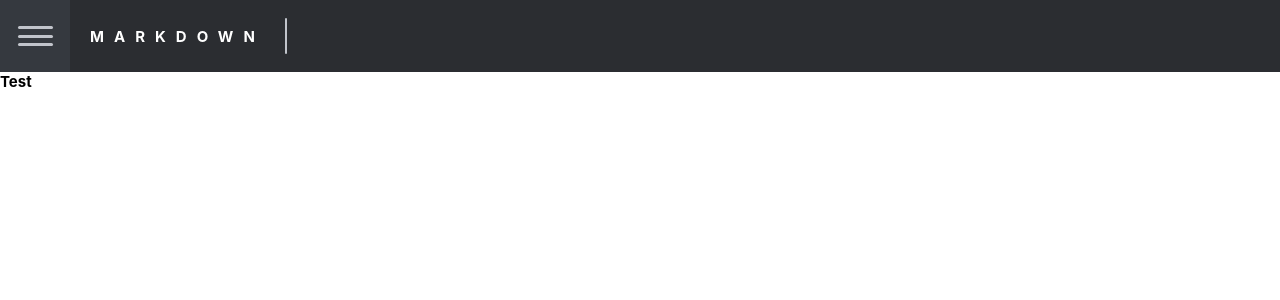
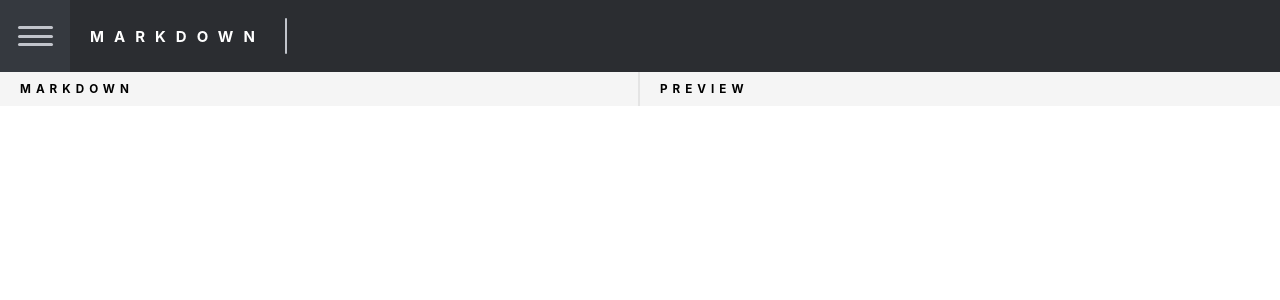
Before and after one commit to hidalest/markdownEditor, a React (Create React App) app: page / in a window 1280 px wide. Shown: the top 300 px of the page. Built offline with nearby package versions, Linux system fonts and the light colour scheme.

Commit message:
feat: Added the status bar of top (Markdown/preview)

```diff
--- a/src/App.scss
+++ b/src/App.scss
@@ -48,5 +48,23 @@
     }
   }
 
+  .main {
+    &__statusBar {
+      display: flex;
+      background-color: $grey5;
+
+      h3 {
+        width: 50%;
+        letter-spacing: 0.5rem;
+        height: 100%;
+        padding: 1rem 2rem;
+
+        &:first-child {
+          border-right: 2px solid $grey4;
+        }
+      }
+    }
+  }
+
   transition: margin-left 0.3s ease-out; /* 0.5 second transition effect to slide in the sidebar */
 }
--- a/src/App.tsx
+++ b/src/App.tsx
@@ -13,7 +13,12 @@ function App() {
     <DataContextProvider>
       <div className={`App ${activeSidebarClass}`}>
         <Navbar isActive={activeSidebar} onClick={toggleSidebarHandler} />
-        <h2>Test</h2>
+        <main className='main'>
+          <div className='main__statusBar'>
+            <h3>MARKDOWN</h3>
+            <h3>PREVIEW</h3>
+          </div>
+        </main>
       </div>
     </DataContextProvider>
   );
--- a/src/components/layout/Sidebar/Sidebar.tsx
+++ b/src/components/layout/Sidebar/Sidebar.tsx
@@ -13,6 +13,7 @@ const Sidebar: React.FC<NavbarProps> = ({ isActive }) => {
         <File
           className=''
           key={file.id}
+          fileId={file.id}
           fileName={file.name}
           fileDate={file.createdAt}
         />
```
Also changed, not shown: src/components/layout/Sidebar/File.tsx (+7 -1 lines).
